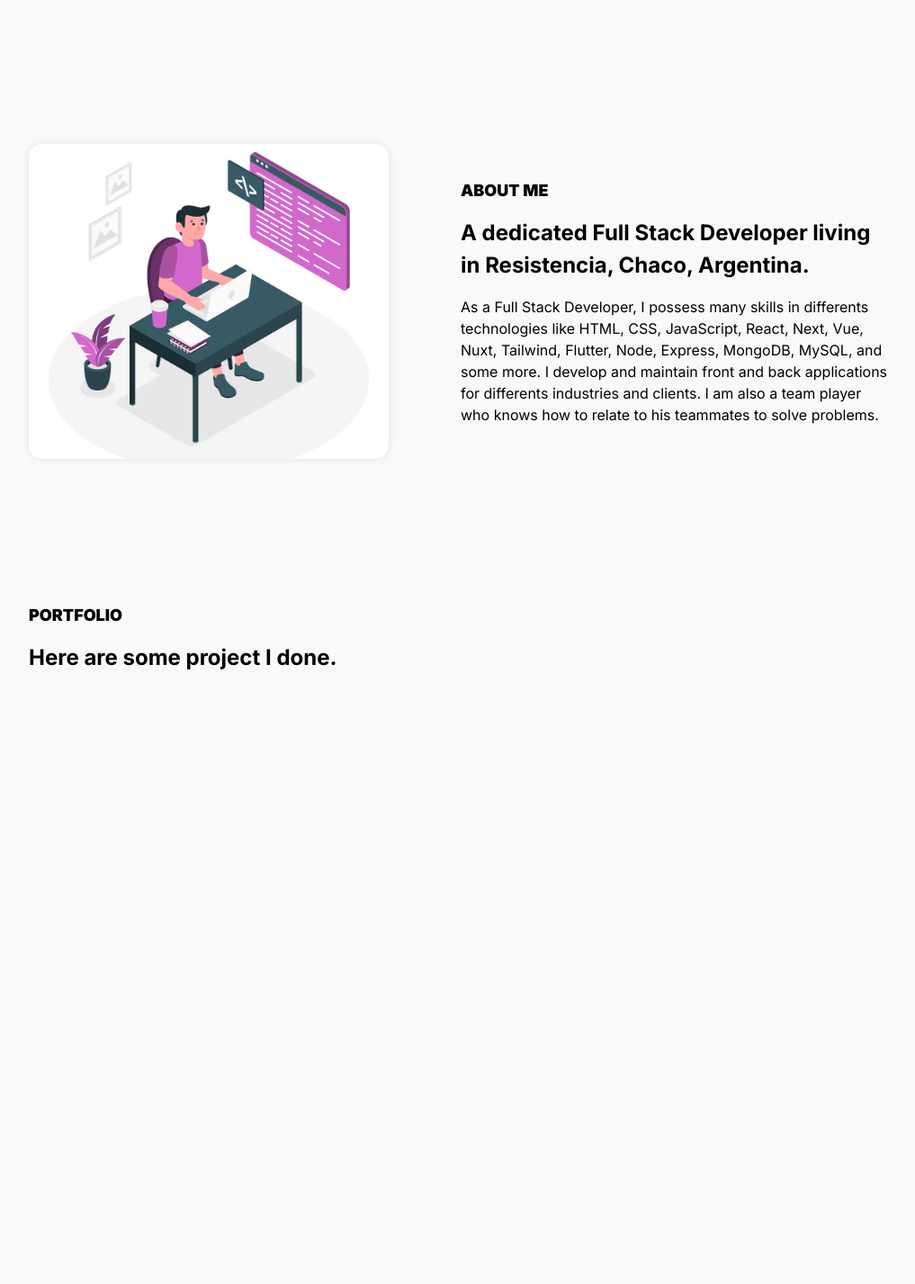
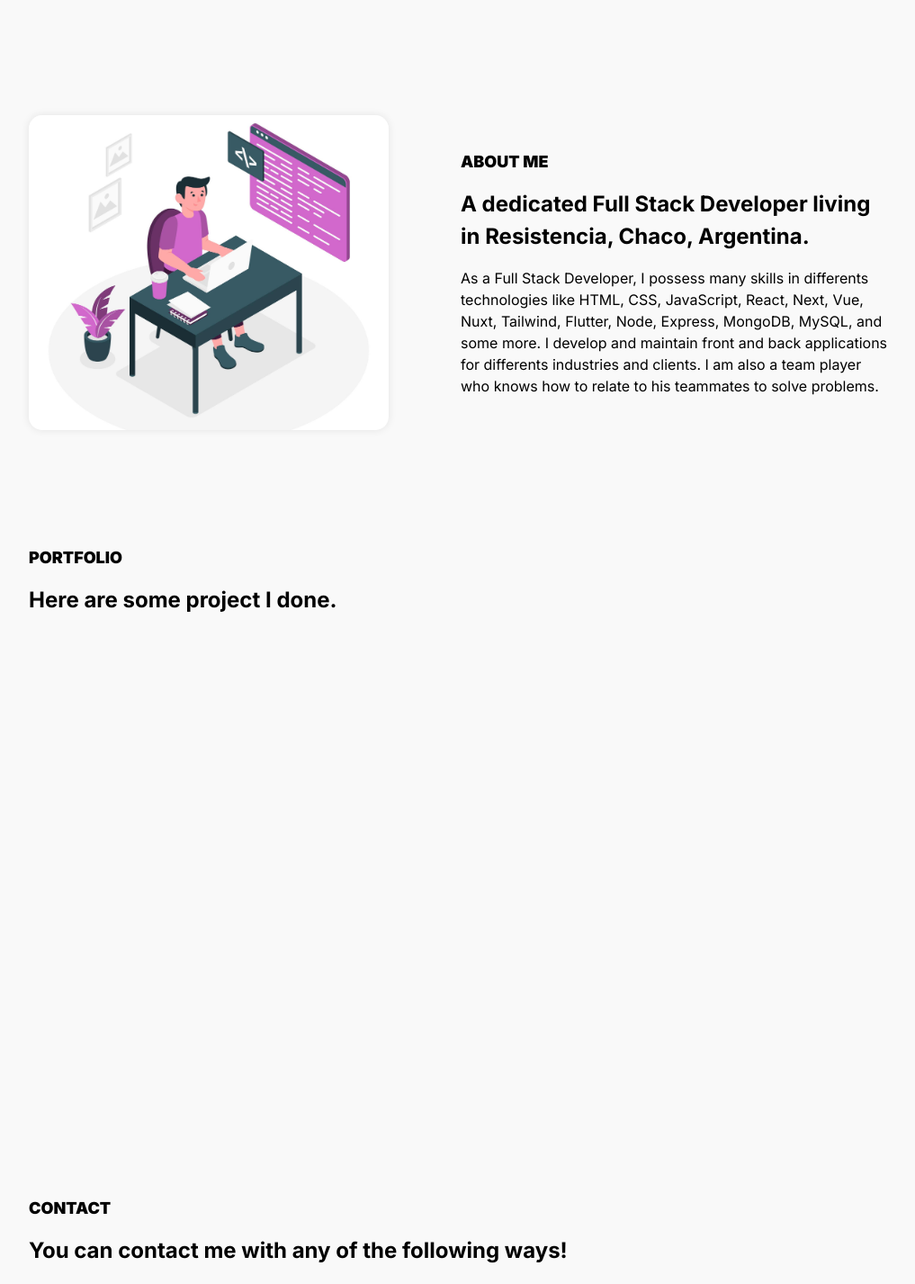
Before and after one commit to facu1/portfolio, a Next.js app: page / in a window 1280 px wide. Shown: the part 800-2227 px from the top of the page at 90% size, without its empty margins (128-1145 px from the left). Built offline with nearby package versions, Linux system fonts and the light colour scheme.

Commit message:
modify style of components

```diff
--- a/app/components/About/About.module.css
+++ b/app/components/About/About.module.css
@@ -1,7 +1,7 @@
 .content {
   display: flex;
   align-items: center;
-  margin-top: 10rem;
+  margin: 8rem 0;
 }
 
 .img-side {
--- a/app/components/Contact/Contact.module.css
+++ b/app/components/Contact/Contact.module.css
@@ -2,7 +2,7 @@
   display: flex;
   flex-direction: column;
   gap: 1rem;
-  margin-top: 10rem;
+  margin: 8rem 0;
 }
 
 .content h3 {
--- a/app/components/Portfolio/Portfolio.module.css
+++ b/app/components/Portfolio/Portfolio.module.css
@@ -2,7 +2,7 @@
   display: flex;
   flex-direction: column;
   gap: 1rem;
-  margin-top: 10rem;
+  margin: 8rem 0;
 }
 
 .content h3 {
```
